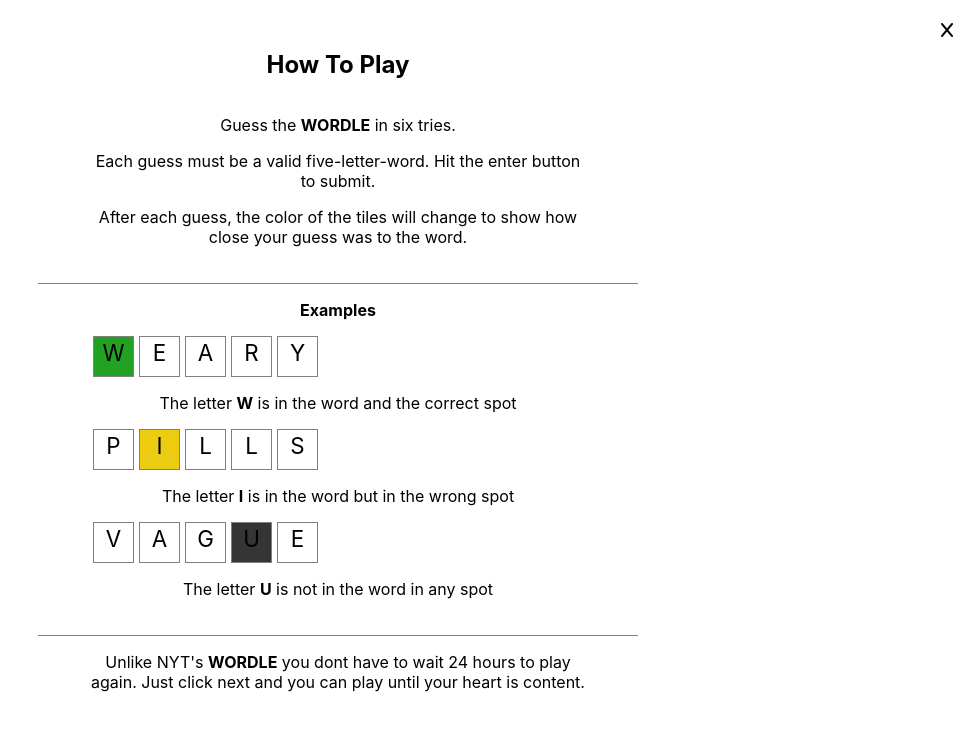
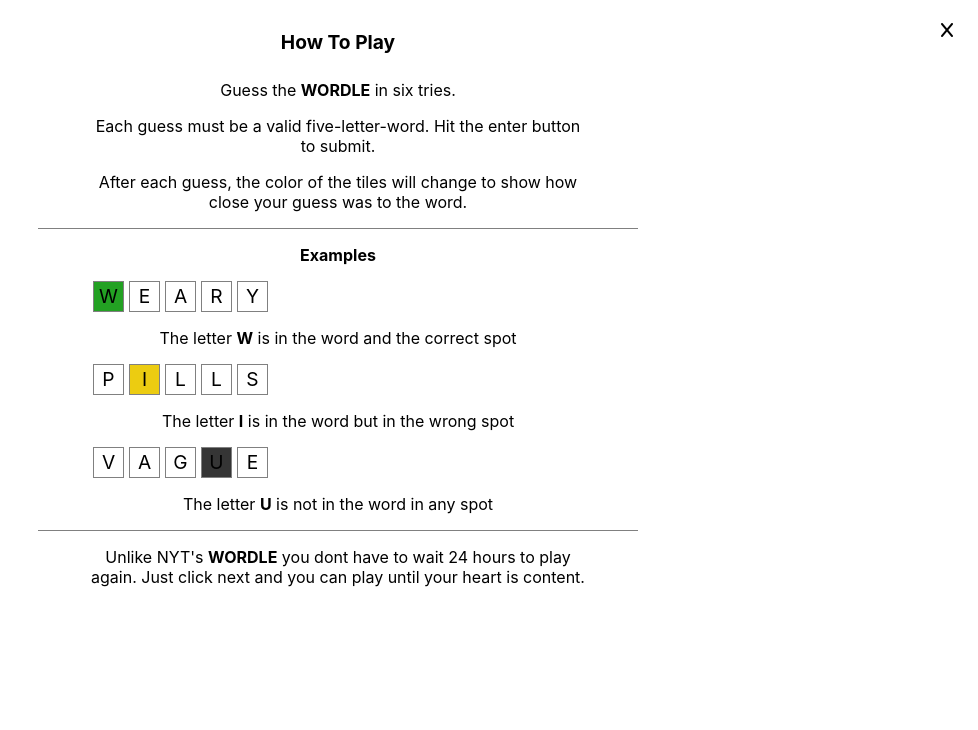
Before and after one commit to mdc-dev/mdc-wordle, a React (Create React App) app: page / in a window 1280 px wide. Both pictures are taken after a click on the icon 73 px from the left and 24 px from the top of the page. Shown: the top 730 px of the page, without its empty margins (302-1280 px from the left). Built offline with nearby package versions, Linux system fonts and the light colour scheme.

Commit message:
styling on the game board and help modal

```diff
--- a/src/App.css
+++ b/src/App.css
@@ -1,7 +1,9 @@
 .App, html {
-  min-height: 100vh;
-  min-width: 100vw;
+  height: 100vh;
+  width: 100vw;
   overflow-y: hidden;
+  position: fixed;
+  top: 0;
   box-sizing: border-box;
   background-color: rgb(65, 65, 65);
 }
--- a/src/components/help-modal/help-modal.scss
+++ b/src/components/help-modal/help-modal.scss
@@ -16,12 +16,12 @@
         }
 
         h1 {
-            padding-top: 40px;
-            padding-bottom: 20px;
+            padding-top: 20px;
+            padding-bottom: 10px;
             margin: 10px auto;
             text-align: center;
             width: fit-content;
-            font-size: 1.5em;
+            font-size: 1.2em;
 
         }
 
@@ -30,7 +30,7 @@
         }
 
         .instructions, .examples, .message {
-            padding: 0 20px 20px 20px;
+            padding: 0 20px 0px 20px;
             max-width: 500px;
             margin: auto;
         }
@@ -67,10 +67,10 @@
             li {
                 border: solid 1px gray;
                 padding: 2px;
-                min-width: 35px;
-                min-height: 35px;
+                min-width: 25px;
+                min-height: 25px;
                 text-align: center;
-                font-size: 1.4em;
+                font-size: 1.2em;
                 margin-left: 5px;
             }
         }
--- a/src/components/keyboard/keyboard.scss
+++ b/src/components/keyboard/keyboard.scss
@@ -31,17 +31,20 @@
 
         }
 
+    }
         @media only screen
   and (min-device-width: 320px)
   and (max-device-width: 480px)
   and (-webkit-min-device-pixel-ratio: 2) {
-    width: 95vw;
+    width: 100vw;
     margin-left: auto !important;
     margin-right: auto !important;
-    height: fit-content;
+    max-height: fit-content;
+    overflow-x: hidden;
+    overflow-y: hidden;
 
     .key-row {
-        height: 50px;
+        height: 55px;
         white-space: nowrap;
         .key {
             width: 25px;
@@ -56,7 +59,4 @@
     }
 }
 
-
-
-    }
 }
--- a/src/components/wordle-structure/wordle.scss
+++ b/src/components/wordle-structure/wordle.scss
@@ -1,6 +1,6 @@
 .wordle-container {
     width: 90vw;
-    height: 58vh;
+    height: 54vh;
     max-width: 400px;
     margin: 0 auto;
 
```
